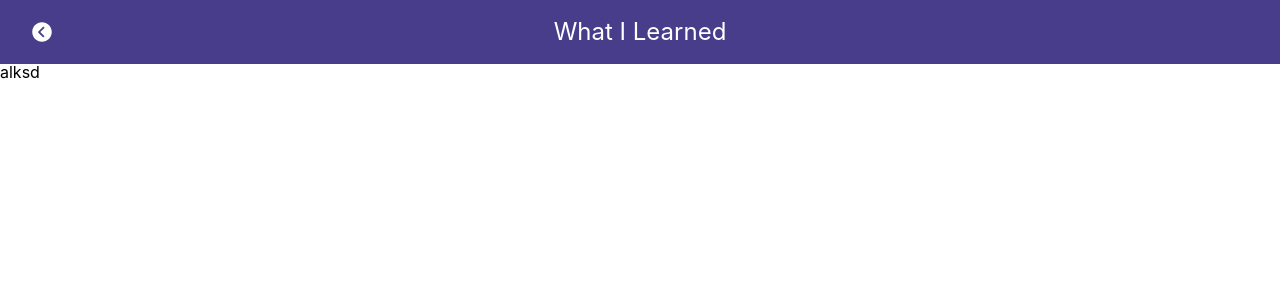
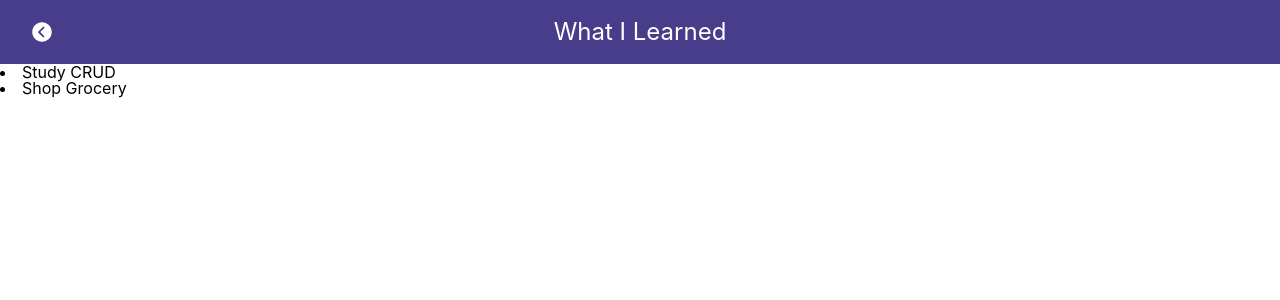
Before and after one commit to saebomp/todayilearned, a React (Create React App) app: page /crudhooks in a window 1280 px wide. Shown: the top 300 px of the page. Built offline with nearby package versions, Linux system fonts and the light colour scheme.

Commit message:
map todos

```diff
--- a/src/components/CrudHooks.js
+++ b/src/components/CrudHooks.js
@@ -8,10 +8,19 @@ const styles = {
   }
 
   const CrudHooks = () => {
-
+    const todoData = [
+      { id:1, checked: false, item:'Study CRUD'},
+      { id:2, checked: false, item:'Shop Grocery'},
+    ]
+    const initialFormState = {id:null, checked:'', item:''}
+    const [todos, setTodos] = useState(todoData)
 
     return (
-        <div>alksd</div>
+        <div>
+          {todos.map(list => (
+            <li>{list.item}</li>
+          ))}
+        </div>
     )
   }
 
```
